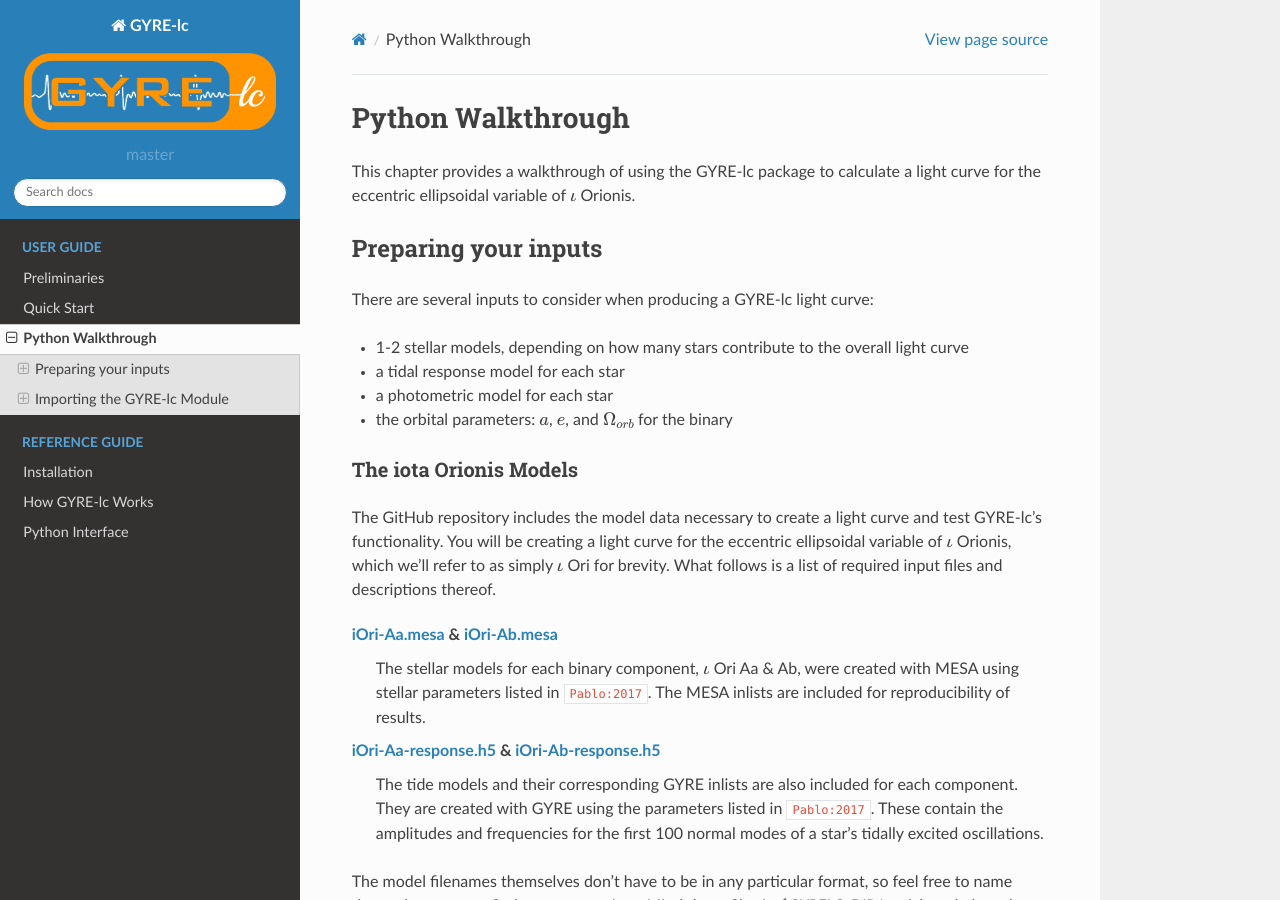
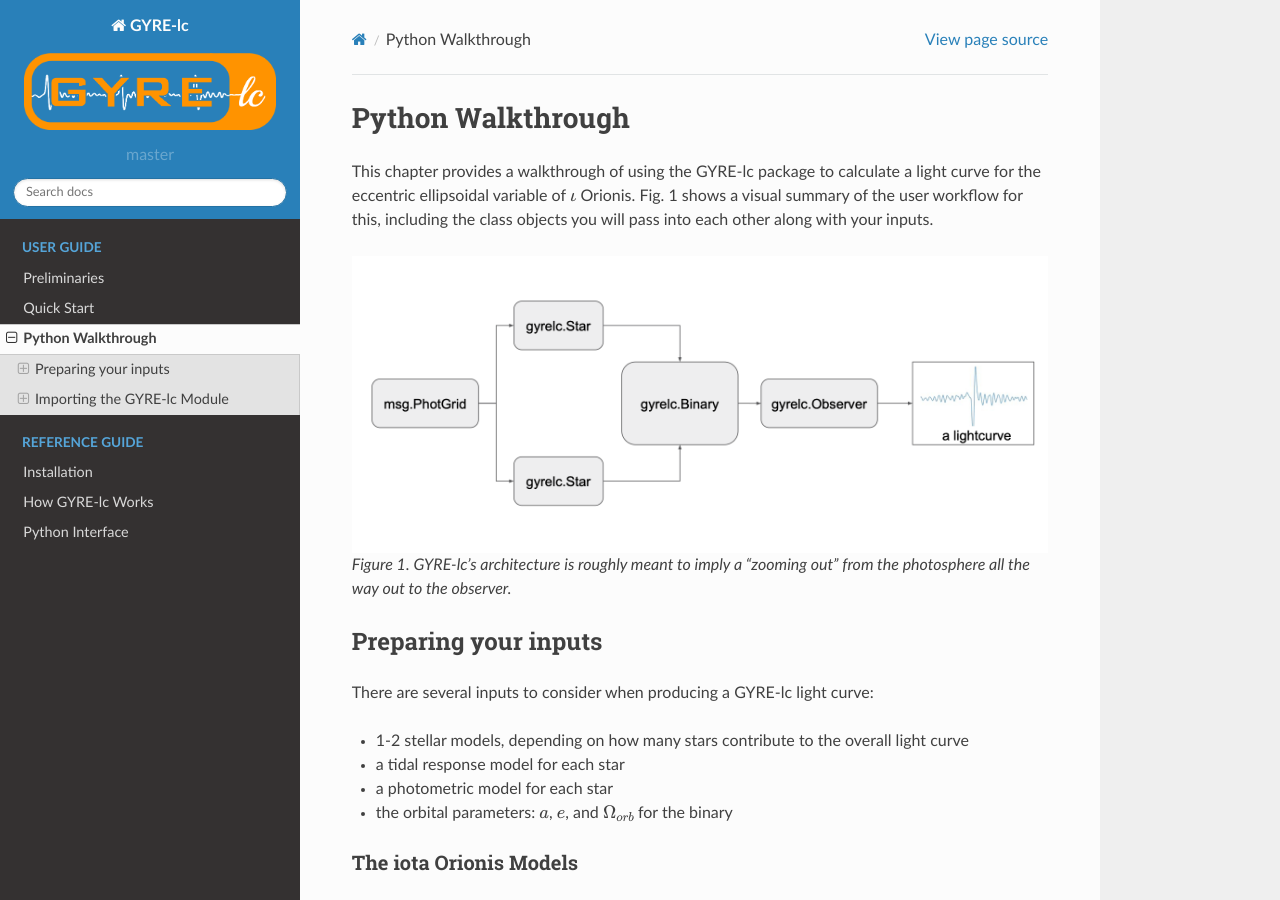
Before and after one commit to aaronesque/gyre-lc, a Sphinx documentation site: the page built from docs/source/user-guide/python-walkthrough.rst, in a window 1280 px wide and 900 px high. Built offline with Sphinx 7.4.7 and the Read the Docs theme 2.0.0, drawn with Linux system fonts in a browser that asks for light colours; cross-references to code outside the pages are shown as plain code.

Commit message:
python-walkthrough figure

```diff
--- a/docs/source/user-guide/python-walkthrough.rst
+++ b/docs/source/user-guide/python-walkthrough.rst
@@ -12,7 +12,11 @@
 Python Walkthrough
 #############################
 
-This chapter provides a walkthrough of using the GYRE-lc package to calculate a light curve for the eccentric ellipsoidal variable of :math:`{\iota}` Orionis.
+This chapter provides a walkthrough of using the GYRE-lc package to calculate a light curve for the eccentric ellipsoidal variable of :math:`{\iota}` Orionis. Fig. 1 shows a visual summary of the user workflow for this, including the class objects you will pass into each other along with your inputs.
+
+.. figure:: ./gyre-lc-user-flow.png
+
+   Figure 1. GYRE-lc's architecture is roughly meant to imply a "zooming out" from the photosphere all the way out to the observer.
 
 *****************************
 Preparing your inputs
```
Also changed, not shown: docs/source/gyre-lc-flowchart.png (deleted), docs/source/user-guide/gyre-lc-user-flow.png (added).
